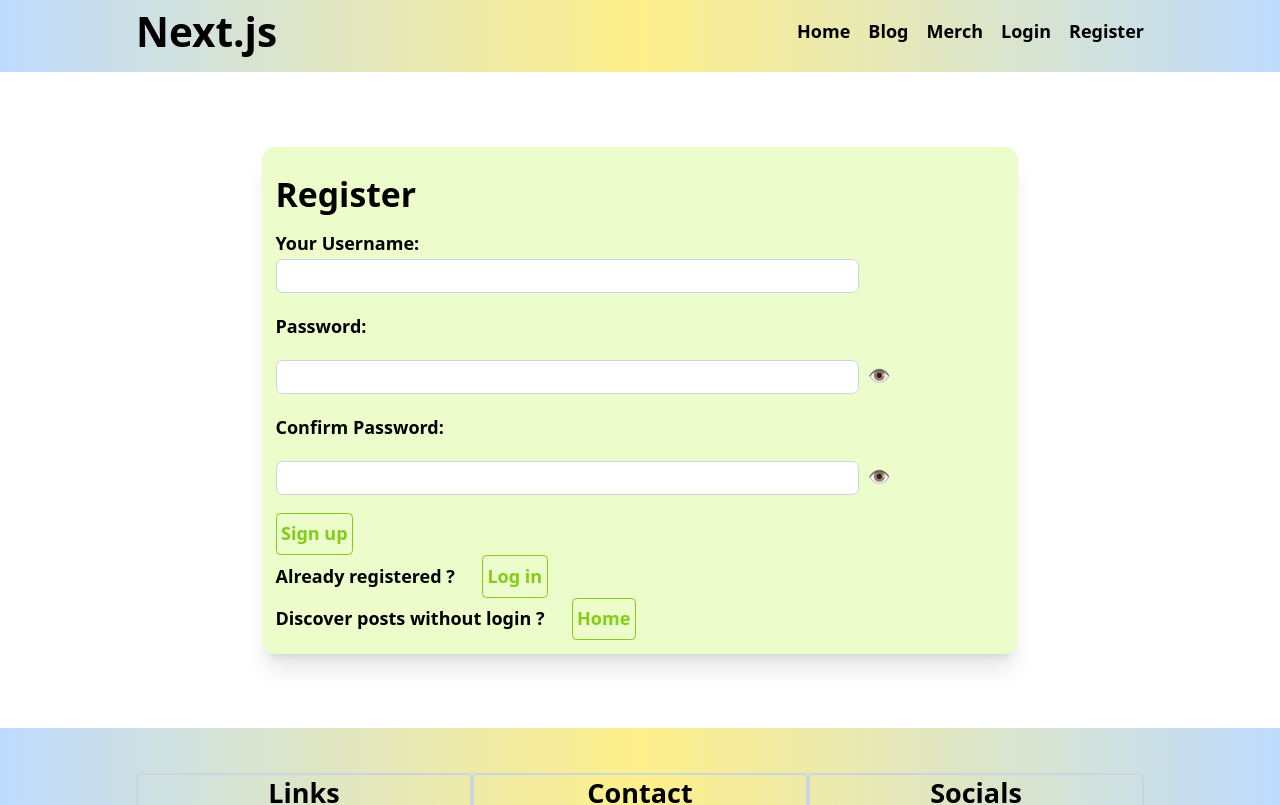
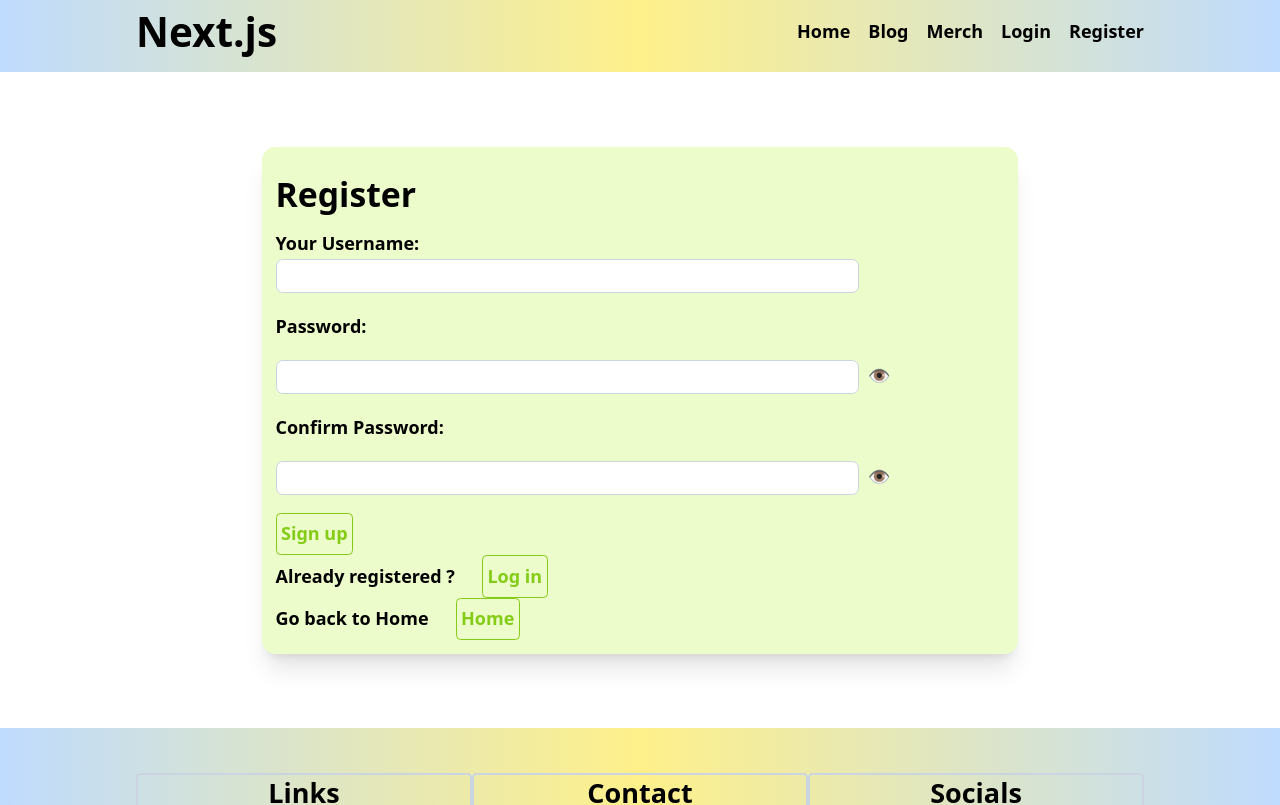
Before and after one commit to DaichiEvanijo/NextjsPortfolio1, a Next.js app: page /register in a window 1280 px wide. Shown: the top 805 px of the page. Built offline with nearby package versions, Linux system fonts and the light colour scheme; no server answers.

Commit message:
style: add line breaks to text in /register for better readability

```diff
--- a/src/app/(auth)/register/page.tsx
+++ b/src/app/(auth)/register/page.tsx
@@ -21,7 +21,7 @@ const Register = () => {
     if (!result.success) {
       let errMsg = "";
       result.error.issues.forEach((issue) => {
-        errMsg = errMsg + issue.path[0] + ":" + issue.message;
+        errMsg += `${issue.path[0]}:\n ${issue.message}\n\n`
       });
       toast.error(errMsg);
       return;
@@ -61,7 +61,7 @@ const Register = () => {
         <Button type="button"><Link href="/api/auth/signin">Log in</Link></Button>
       </div>
       <div>
-        <span className="me-6">Discover posts without login ?</span>
+        <span className="me-6">Go back to Home</span>
         <Button type="button"><Link href="/">Home</Link></Button>
       </div>
     </SectionForForm>
```
